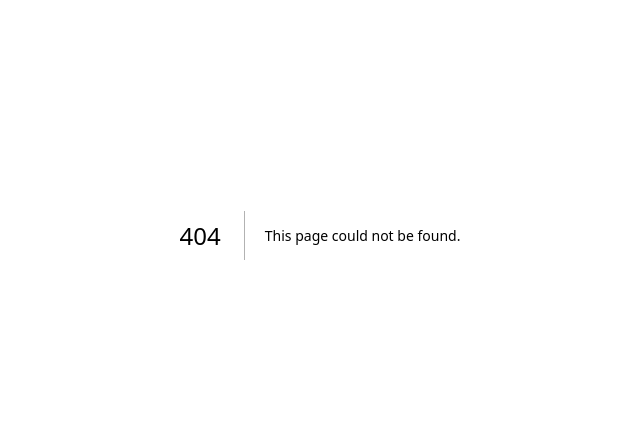
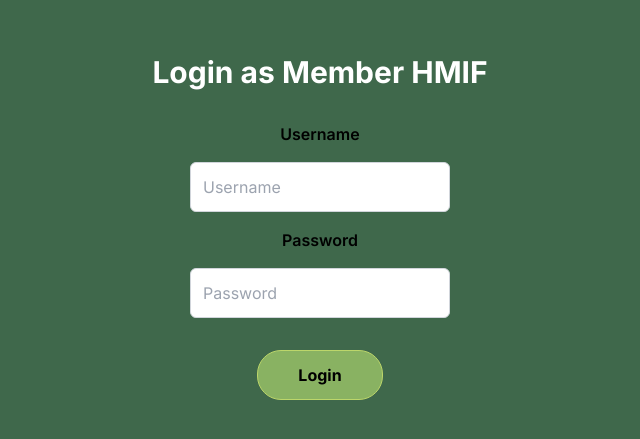
Before and after one commit to Nanaa05/MilestoneSPARTA-22-HaloPIPS, a Next.js app in the folder halo-pips/: page /memberhmif in a window 1280 px wide. Before the commit this address had no page. Shown: the part 165-604 px from the top of the page, without its empty margins (320-960 px from the left). Built offline with nearby package versions, Linux system fonts and the light colour scheme.

Commit message:
Feat: Login page for member

```diff
--- /dev/null
+++ b/halo-pips/app/memberhmif/page.tsx
@@ -0,0 +1,24 @@
+import React from 'react'
+
+const LoginMember = () => {
+  return (
+    <div className='flex flex-col items-center justify-center min-h-screen bg-[#3F684B]'>
+      <h1 className='text-3xl font-bold text-white mb-8'>Login as Member HMIF</h1>
+      <h3 className='font-semibold'>Username</h3>
+      <input
+          type='text'
+          placeholder='Username'
+          className='p-3 my-4 border border-gray-300 rounded-md focus:outline-none focus:ring-2 focus:ring-[#BCD66A]'
+      />
+      <h3 className='font-semibold'>Password</h3>
+      <input
+          type='password'
+          placeholder='Password'
+          className='p-3 my-4 border border-gray-300 rounded-md focus:outline-none focus:ring-2 focus:ring-[#BCD66A]'
+      />
+      <button className='px-10 py-3 my-4 bg-[#89B262] border border-[#BCD66A] rounded-3xl text-black font-bold hover:bg-[#A5BF5A] transition duration-400'>Login</button>
+    </div>
+  )
+}
+
+export default LoginMember
```
